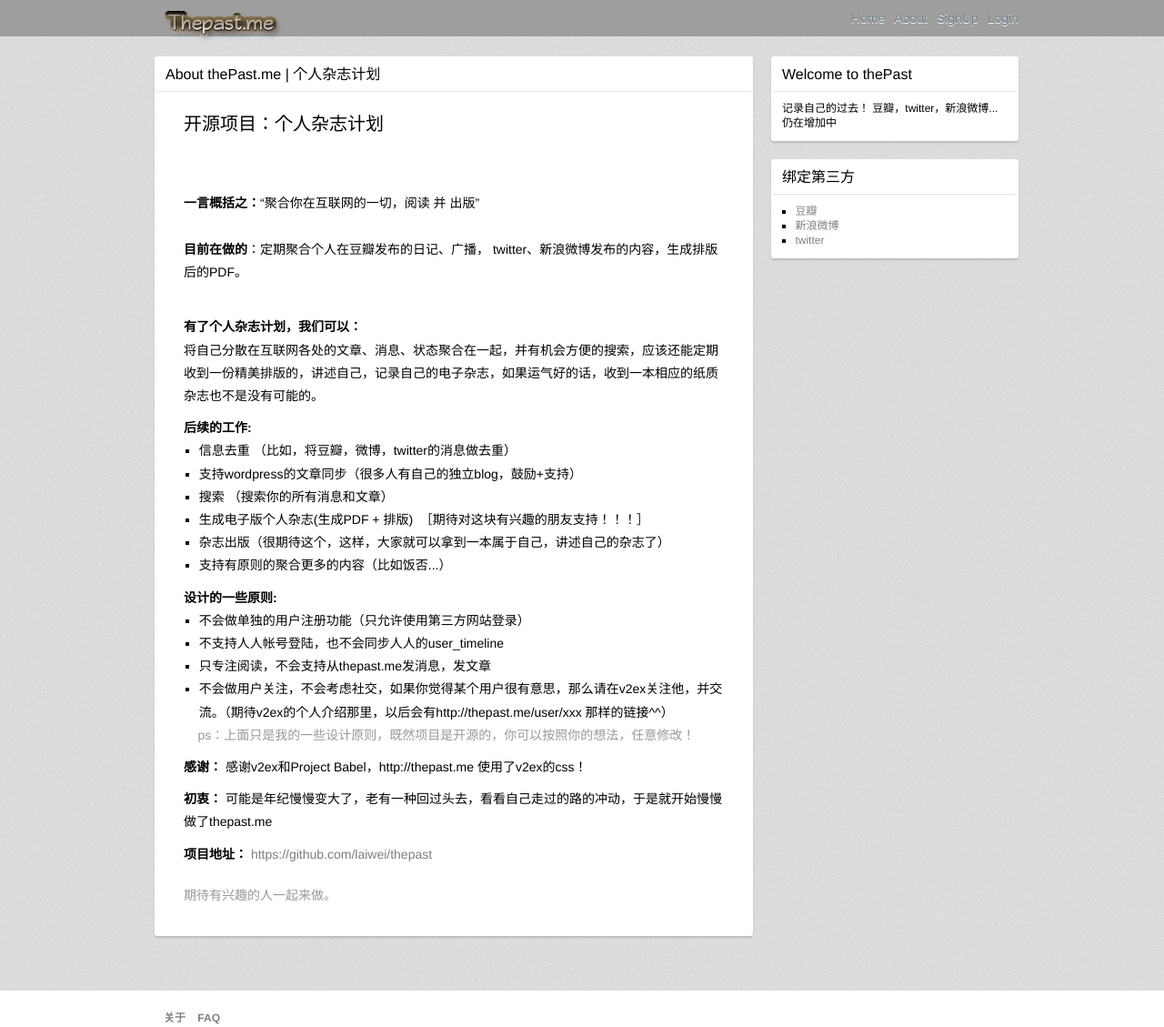
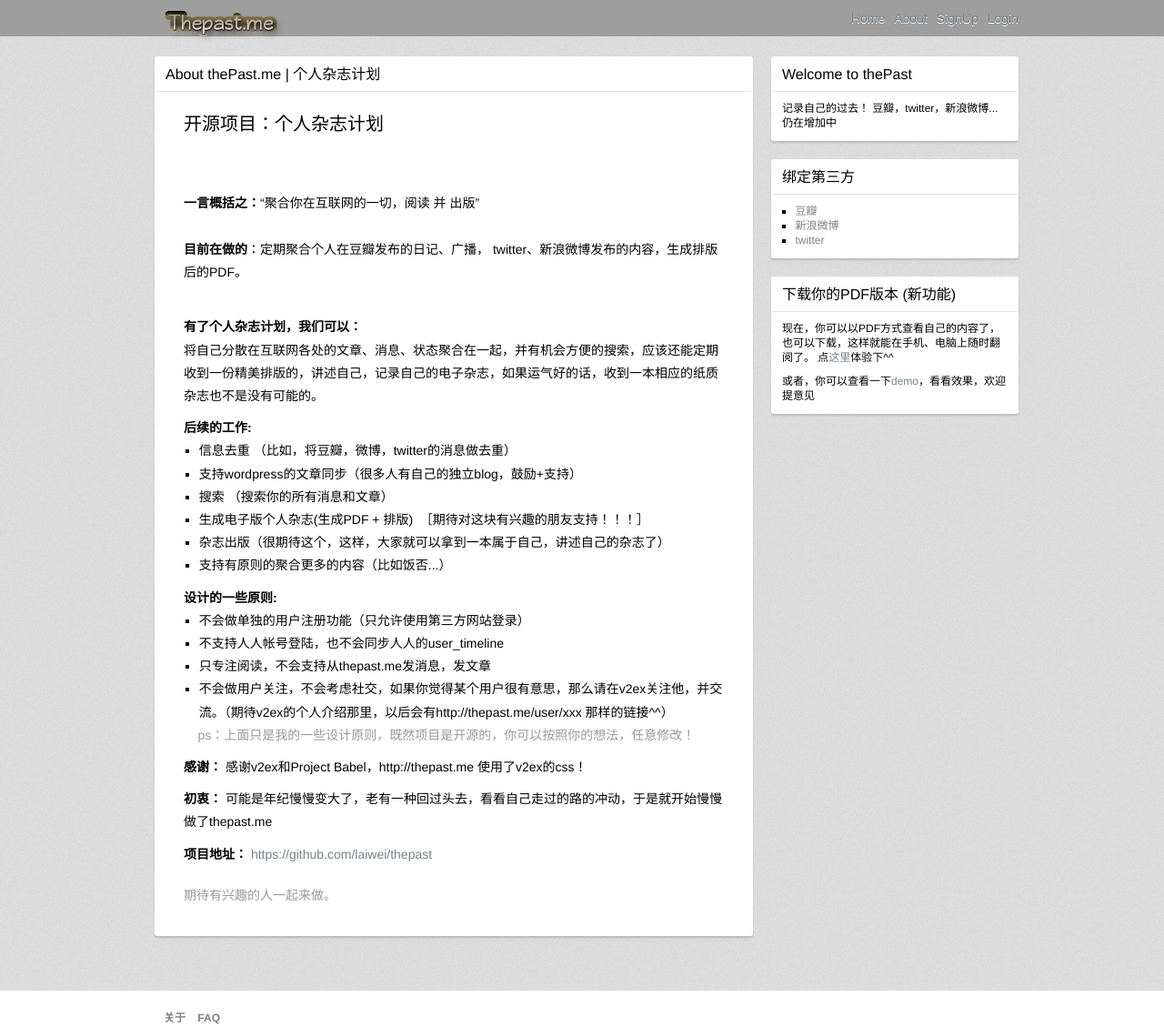
Before and after one commit to laiwei/thepast, a Flask app: page /about in a window 1280 px wide. Shown: the top 1129 px of the page at 91% size. Run offline with Flask 2, Linux system fonts and the light colour scheme; parts of the project's set-up code (start-up, migrations or seed data) failed here and were passed over; grey boxes are pictures that could not be loaded.

Commit message:
update sidebar, for pdf view

```diff
--- a/past/templates/layout.html
+++ b/past/templates/layout.html
@@ -101,7 +101,7 @@
             {%if g.user%}
             <div class="box">
                 <div class="cell">
-                    <span class="bigger">管理我的同步任务</span>
+                    <span class="bigger">管理你的同步任务</span>
                 </div>
                 <div class="inner">
                     <ul>
@@ -114,7 +114,20 @@
             </div>
             <div class="sep20"> </div>
             {%endif%}
+
+            <div class="box">
+                <div class="cell">
+                    <span class="bigger">下载你的PDF版本 (新功能)</span>
+                </div>
+                <div class="inner">
+                    现在，你可以以PDF方式查看自己的内容了，也可以下载，这样就能在手机、电脑上随时翻阅了。 点<a href="/pdf">这里</a>体验下^^
+                    <div class="sep10"> </div>
+                    或者，你可以查看一下<a href="/pdf/{{config.MY_USER_ID}}/pdf">demo</a>，看看效果，欢迎提意见
+                </div>
+            </div>
+            <div class="sep20"> </div>
             {% endblock%}
+
         </div>
 
         <div id="Content">
```
